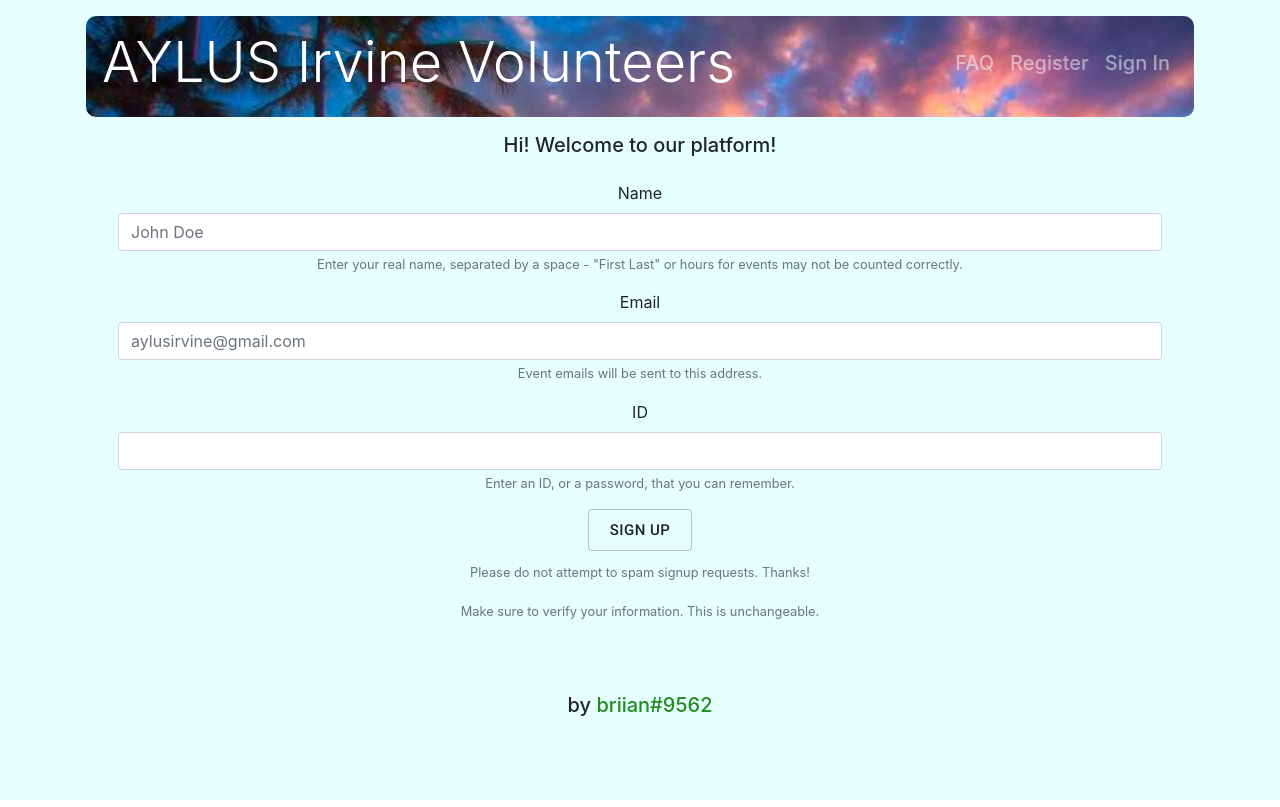
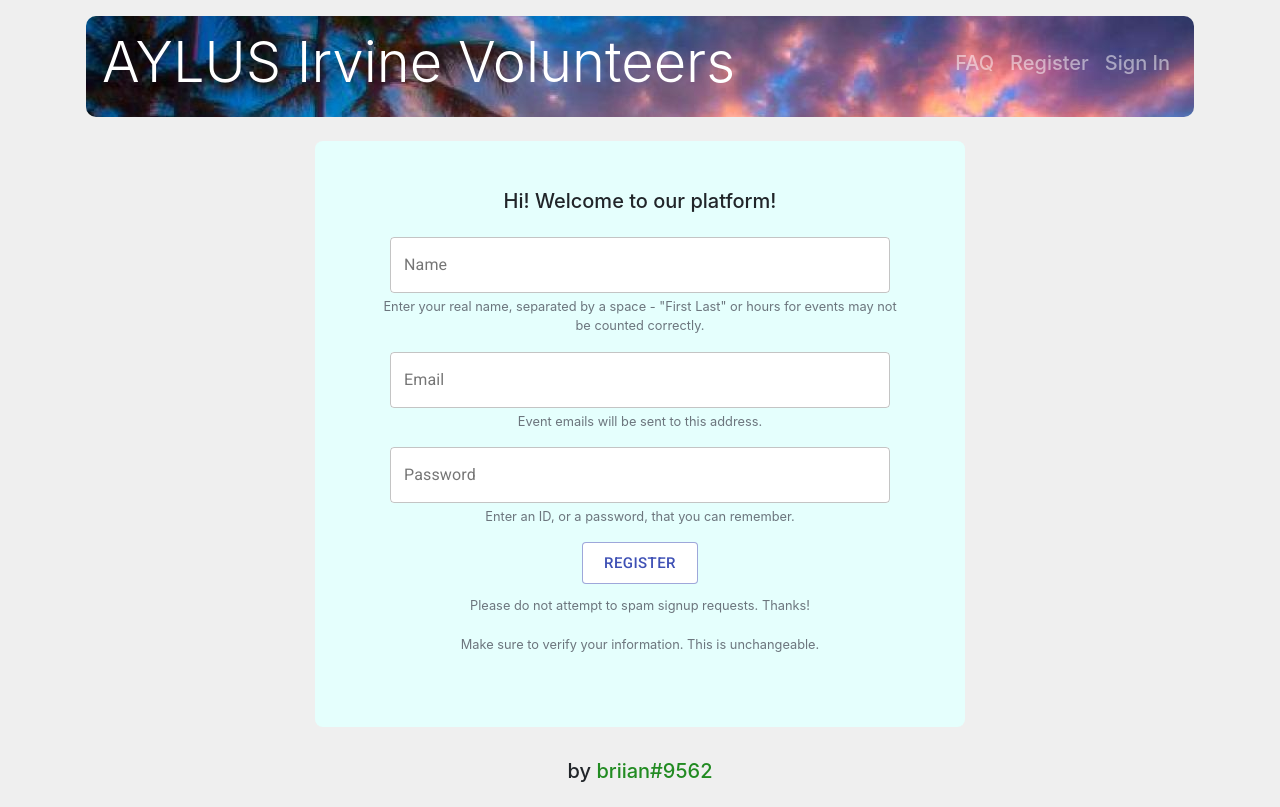
Before and after one commit to briansongdev/aylusirvine, a React (Create React App) app in the folder client/: page /register in a window 1280 px wide. Built offline with nearby package versions, Linux system fonts and the light colour scheme; no server answers.

Commit message:
v1.9 inbound

```diff
--- a/client/src/components/create-event.component.js
+++ b/client/src/components/create-event.component.js
@@ -1,5 +1,5 @@
-import React, { Component, useContext, useState, useEffect } from "react";
-import { Container, Form, Button, Card } from "react-bootstrap";
+import React, { useContext, useState } from "react";
+import { Container, Form, Button } from "react-bootstrap";
 import DatePicker from "react-datepicker";
 import "react-datepicker/dist/react-datepicker.css";
 import axios from "axios";
--- a/client/src/components/events-list.component.js
+++ b/client/src/components/events-list.component.js
@@ -49,7 +49,7 @@ const EventCard = (
                 Post
               </ListGroup.Item>
               <ListGroup.Item as={Link} to={"/investigate/" + props.event._id}>
-                Investigate participants
+                Participant List
               </ListGroup.Item>
             </ListGroup>
           </>
--- a/client/src/components/hourcheck.component.js
+++ b/client/src/components/hourcheck.component.js
@@ -16,12 +16,20 @@ export default function HourCheck() {
   };
 
   const showMessage = () => {
-    if (userData.user.hours <= 5) {
-      return <h6>You got this! Keep going!</h6>;
-    } else if (userData.user.hours <= 20) {
-      return <h6>Nice job so far! 5+ hours is awesome!</h6>;
+    if (userData.user.hours <= 15) {
+      return (
+        <h6 style={{ color: "#406ddd" }}>
+          You got this! You're at the beginning of an epic journey!
+        </h6>
+      );
+    } else if (userData.user.hours <= 30) {
+      return (
+        <h6 style={{ color: "#406ddd" }}>
+          Nice job so far! 5+ hours is awesome!
+        </h6>
+      );
     } else {
-      return <h6>Breezing! So many hours!</h6>;
+      return <h6 style={{ color: "#406ddd" }}>Breezing! Excellent job!</h6>;
     }
   };
 
@@ -31,11 +39,12 @@ export default function HourCheck() {
         <Container className="p-3 text-center">
           <h3 className="p-1">Welcome {userData.user.name}!</h3>
           <h5 className="p-3">
-            You currently have {userData.user.hours} hours (from website
-            activities).
+            You currently have{" "}
+            <span style={{ color: "#406ddd" }}>{userData.user.hours}</span>{" "}
+            hours (from website activities). Goal: 50+ hours!
           </h5>
           <Row className="p-3 justify-content-center"> {showMessage()}</Row>
-          <ProgressBar animated now={userData.user.hours} />
+          <ProgressBar animated now={userData.user.hours * 2} />
           <h5 className="p-3">
             Here are the events you have volunteered for so far:
           </h5>
--- a/client/src/components/login.component.js
+++ b/client/src/components/login.component.js
@@ -1,6 +1,6 @@
 import React, { useState, useContext } from "react";
 import { Container, Form, Row } from "react-bootstrap";
-import { Button } from "@material-ui/core";
+import { Button, TextField } from "@material-ui/core";
 import UserContext from "../context/UserContext";
 import axios from "axios";
 
@@ -18,7 +18,9 @@ export default function SignIn() {
         .post("/api/users/login", loginUser)
         .catch((e) => {
           if (e == "Error: Request failed with status code 400") {
-            alert("There is no one registered with this email.");
+            alert(
+              "Email format is invalid or there is no one registered with this email."
+            );
           } else if (e == "Error: Request failed with status code 401") {
             alert("Invalid credentials, please try again.");
           } else {
@@ -39,31 +41,54 @@ export default function SignIn() {
   };
 
   return (
-    <Container className="p-3 text-center">
+    <>
+      <br />
+      <Container
+        style={{
+          backgroundColor: "#e5fffd",
+          width: "650px",
+          borderRadius: "8px 8px 8px 8px",
+        }}
+        className="p-5 text-center"
+      >
         <Row className="justify-content-center">
           <h5>We're glad you're back!</h5>
         </Row>
         <Form className="p-3">
           <Form.Group controlId="formBasicEmaill">
-          <Form.Label>Email</Form.Label>
             <Form.Control
-            type="email"
+              as={TextField}
+              style={{ width: "500px", height: "56px" }}
+              variant="outlined"
               placeholder="aylusirvine@gmail.com"
+              label="Email"
               onChange={(e) => setEmail(e.target.value)}
             />
           </Form.Group>
-
+          <br />
           <Form.Group controlId="formBasicPass">
-          <Form.Label>ID</Form.Label>
             <Form.Control
+              as={TextField}
+              style={{ width: "500px", height: "56px" }}
+              variant="outlined"
+              placeholder="*****"
+              label="Password"
               type="password"
               onChange={(e) => setPassword(e.target.value)}
             />
           </Form.Group>
-        <Button size="large" variant="outlined" href="#" onClick={submit}>
+          <Button
+            style={{ backgroundColor: "white" }}
+            size="large"
+            variant="outlined"
+            color="primary"
+            href="#"
+            onClick={submit}
+          >
             Log In
           </Button>
         </Form>
       </Container>
+    </>
   );
 }
--- a/client/src/components/register-for-event.component.js
+++ b/client/src/components/register-for-event.component.js
@@ -43,8 +43,11 @@ class RegisterForEvent extends Component {
         {user.user ? (
           <Container className="p-3 text-center">
             <h5>
-              Are you sure you would like to sign up for this event:{" "}
-              {this.state.eventName}?
+              Are you sure you would like to sign up for{" "}
+              <span style={{ fontWeight: "bold", color: "#406ddd" }}>
+                {this.state.eventName}
+              </span>
+              ?
             </h5>
             <Row className="p-3 justify-content-center">
               <Button
--- a/client/src/components/register.component.js
+++ b/client/src/components/register.component.js
@@ -1,8 +1,9 @@
 import React, { useState, useContext } from "react";
 import { Container, Form, Row } from "react-bootstrap";
-import { Button } from "@material-ui/core";
+import { Button, TextField } from "@material-ui/core";
 import UserContext from "../context/UserContext";
 import axios from "axios";
+import "../landing/App.css";
 
 export default function Register() {
   const [name, setName] = useState();
@@ -46,17 +47,27 @@ export default function Register() {
 
   return (
     <>
+      <br />
       {!userData.user ? (
-        <Container className="p-3 text-center">
+        <Container
+          style={{
+            backgroundColor: "#e5fffd",
+            width: "650px",
+            borderRadius: "8px 8px 8px 8px",
+          }}
+          className="p-5 text-center"
+        >
           <Row className="justify-content-center">
             <h5>Hi! Welcome to our platform!</h5>
           </Row>
           <Form className="p-3">
             <Form.Group controlId="formBasicnamee">
-              <Form.Label>Name</Form.Label>
               <Form.Control
-                type="name"
+                as={TextField}
+                style={{ width: "500px", height: "56px" }}
+                variant="outlined"
                 placeholder="John Doe"
+                label="Name"
                 onChange={(e) => setName(e.target.value)}
               />
               <Form.Text className="text-muted">
@@ -66,9 +77,11 @@ export default function Register() {
             </Form.Group>
 
             <Form.Group controlId="formBasicEmail">
-              <Form.Label>Email</Form.Label>
               <Form.Control
-                type="email"
+                as={TextField}
+                style={{ width: "500px", height: "56px" }}
+                variant="outlined"
+                label="Email"
                 placeholder="aylusirvine@gmail.com"
                 onChange={(e) => setEmail(e.target.value)}
               />
@@ -78,9 +91,12 @@ export default function Register() {
             </Form.Group>
 
             <Form.Group controlId="formBasicPass">
-              <Form.Label>ID</Form.Label>
               <Form.Control
-                type="password"
+                as={TextField}
+                style={{ width: "500px", height: "56px" }}
+                variant="outlined"
+                placeholder="*****"
+                label="Password"
                 onChange={(e) => setID(e.target.value)}
               />
               <Form.Text className="text-muted">
@@ -88,13 +104,14 @@ export default function Register() {
               </Form.Text>
             </Form.Group>
             <Button
+              style={{ backgroundColor: "white" }}
+              size="large"
               variant="outlined"
-              size="large"
-              type="submit"
+              color="primary"
               href="#"
               onClick={submit}
             >
-              Sign Up
+              Register
             </Button>
             <Form.Text className="p-2 text-muted">
               Please do not attempt to spam signup requests. Thanks!
--- a/client/src/landing/App.js
+++ b/client/src/landing/App.js
@@ -61,7 +61,7 @@ function App() {
   }, []);
 
   return (
-    <div style={{ backgroundColor: "#e5fffd", minHeight: "100vh" }}>
+    <div style={{ backgroundColor: "#EFEFEF", minHeight: "100vh" }}>
       <UserContext.Provider value={{ userData, setUserData }}>
         <Container className="p-3">
           <Navigation />
--- a/client/src/landing/faq.js
+++ b/client/src/landing/faq.js
@@ -4,13 +4,10 @@ import { Container, Accordion, Card, Button } from "react-bootstrap";
 import axios from "axios";
 
 export default class FAQ extends Component {
-  constructor(props) {
-    super(props);
-  }
   render() {
     return (
       <Container className="p-3 text-center">
-        <h2>FAQ for version 1.3</h2>
+        <h2>FAQ for version 1.9</h2>
         <h5>You can locate answers to frequently asked questions here!</h5>
         <Accordion className="p-3">
           <Card>
@@ -115,13 +112,14 @@ export default class FAQ extends Component {
           <Card>
             <Card.Header>
               <Accordion.Toggle as={Button} variant="link" eventKey="3">
-                Recent changes (v1.3)
+                Recent changes (v1.9)
               </Accordion.Toggle>
             </Card.Header>
             <Accordion.Collapse eventKey="3">
               <Card.Body>
-                Previous 1.2: 100% functional. Fixed a small security hole.{" "}
-                <br /> 1.3: Fixed async load that may have caused inconvenience.
+                Previous 1.3: Fixed async load that may have caused
+                inconvenience. <br /> 1.9: UI remake. Expect v2 to be released
+                by Sunday.
               </Card.Body>
             </Accordion.Collapse>
           </Card>
```
Also changed, not shown: 2 other files (tests, documents, lock files or other folders). Lines whose indentation alone changed are shown as unchanged.
